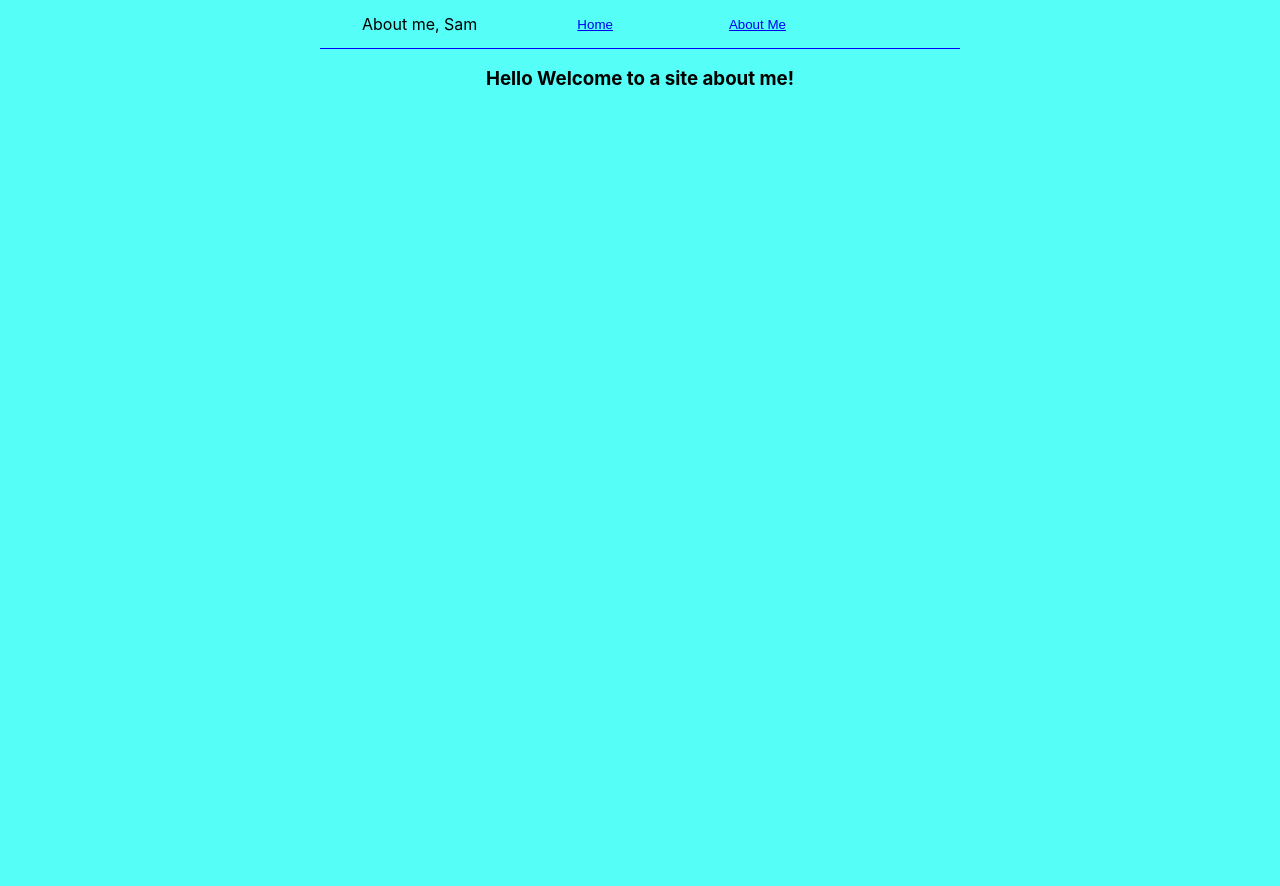
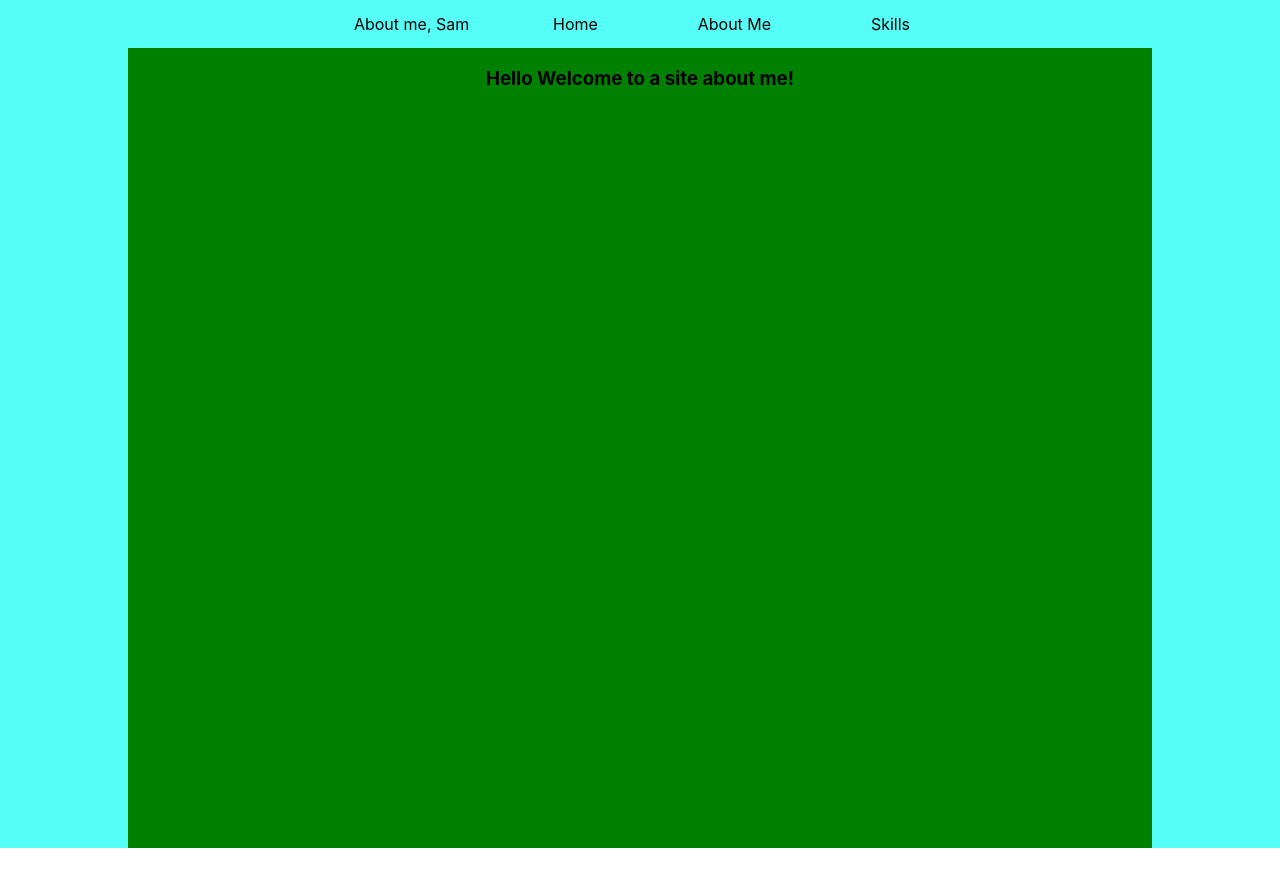
Before and after one commit to SamWilk/About-me, a React (Create React App) app: page / in a window 1280 px wide. Shown: the top 886 px of the page. After the commit the page ends 848 px from the top, so only its background shows below. Built offline with nearby package versions, Linux system fonts and the light colour scheme.

Commit message:
Adding some small styles and changing buttons

```diff
--- a/src/App.css
+++ b/src/App.css
@@ -2,7 +2,18 @@
   display: flex;
   flex-direction: column;
   min-width: 100vw;
-  min-height: 200vw;
   text-align: center;
   background-color: #55fff7;
 }
+
+.Content {
+  display: flex;
+  flex-direction: column;
+  max-width: 80%;
+  justify-content: flex-start;
+  align-items: center;
+  margin-left: 10%;
+  margin-right: 10%;
+  background-color: green;
+  min-height: 100vh;
+}
--- a/src/App.js
+++ b/src/App.js
@@ -1,6 +1,22 @@
 import "./App.css";
 import Navbar from "./components/navbar/navbar";
+import { createBrowserRouter, RouterProvider } from "react-router-dom";
+import Aboutme from "./pages/Aboutme";
 import Home from "./pages/Home";
+import NotFound from "./pages/NotFound";
+
+const router = createBrowserRouter([
+  {
+    path: "/",
+    element: <Home />,
+    errorElement: <NotFound />,
+  },
+  {
+    path: "/about-me",
+    element: <Aboutme />,
+    errorElement: <NotFound />,
+  },
+]);
 
 function App() {
   return (
@@ -8,8 +24,8 @@ function App() {
       <header>
         <Navbar />
       </header>
-      <div className="content">
-        <Home />
+      <div className="Content">
+        <RouterProvider router={router} />
       </div>
     </div>
   );
--- a/src/components/buttons/custombutton.css
+++ b/src/components/buttons/custombutton.css
@@ -23,3 +23,19 @@ button {
 .None {
   display: none;
 }
+
+.Linkbutton {
+  padding: 1rem;
+  background-color: transparent;
+  color: black;
+  transition: 0.2s ease;
+  text-decoration: none;
+}
+
+.Linkbutton:hover {
+  transform: scale(1.03);
+  padding: 1rem;
+  background-color: blue;
+  color: black;
+  text-decoration: none;
+}
--- a/src/components/buttons/linkbutton.js
+++ b/src/components/buttons/linkbutton.js
@@ -8,9 +8,15 @@ import "./custombutton.css";
  */
 const LinkButton = ({ value, className, path }) => {
   return (
-    <button className={className ?? "None"}>
-      {path !== undefined ? <a href={path}>{value}</a> : <></>}
-    </button>
+    <div>
+      {path !== undefined ? (
+        <a href={path} className={className ?? "None"}>
+          {value}
+        </a>
+      ) : (
+        <></>
+      )}
+    </div>
   );
 };
 
--- a/src/components/navbar/navbar.js
+++ b/src/components/navbar/navbar.js
@@ -6,14 +6,19 @@ const Navbar = () => {
     <nav className="NavBar">
       <div className="nav-div">
         About me, Sam
-        <LinkButton id="Home" value="Home" path="/" className="HoverButton" />
+        <LinkButton id="Home" value="Home" path="/" className="Linkbutton" />
         <LinkButton
           id="About Me"
           value="About Me"
           path="/about-me"
-          className="HoverButton"
+          className="Linkbutton"
         />
-        <LinkButton id="Skills" value="Skills" className="HoverButton" />
+        <LinkButton
+          id="Skills"
+          value="Skills"
+          path="/skills"
+          className="Linkbutton"
+        />
       </div>
     </nav>
   );
--- a/src/index.js
+++ b/src/index.js
@@ -3,24 +3,11 @@ import ReactDOM from "react-dom/client";
 import "./index.css";
 import App from "./App";
 import reportWebVitals from "./reportWebVitals";
-import { createBrowserRouter, RouterProvider } from "react-router-dom";
-import Aboutme from "./pages/Aboutme";
-
-const router = createBrowserRouter([
-  {
-    path: "/",
-    element: <App />,
-  },
-  {
-    path: "/about-me",
-    element: <Aboutme />,
-  },
-]);
 
 const root = ReactDOM.createRoot(document.getElementById("root"));
 root.render(
   <React.StrictMode>
-    <RouterProvider router={router} />
+    <App />
   </React.StrictMode>
 );
 
--- /dev/null
+++ b/src/pages/NotFound.js
@@ -0,0 +1,5 @@
+const NotFound = () => {
+  return <div>Whoops, nothing found here</div>;
+};
+
+export default NotFound;
```
